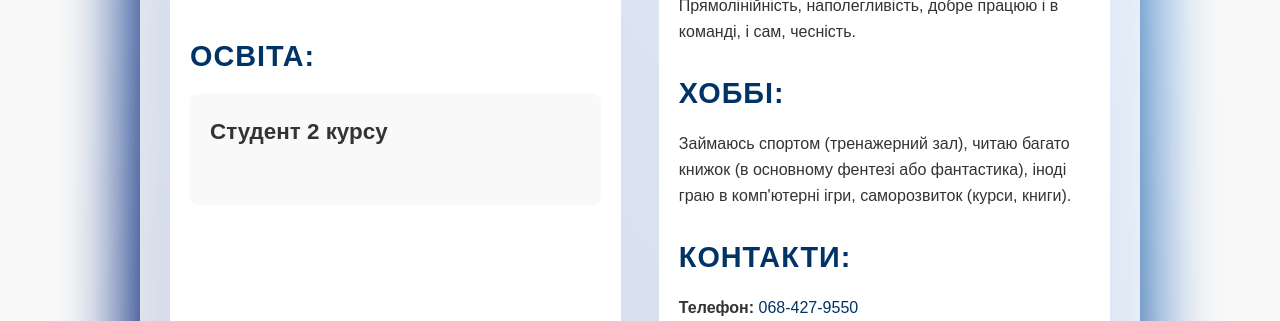
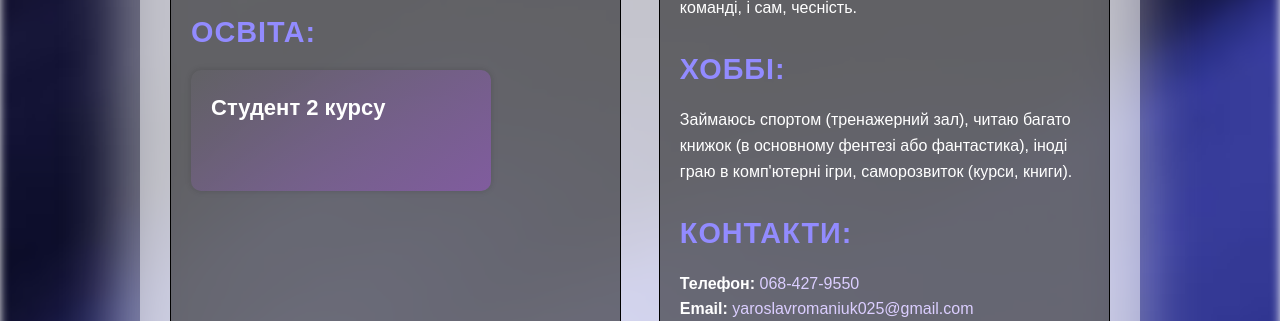
Before and after one commit to Kyrky/CV, a plain HTML site: page index.html in a window 1280 px wide. Shown: the part 1068-1389 px from the top of the page. Drawn offline with Linux system fonts and the light colour scheme; a script that the page names is missing.

Commit message:
Style-Update

```diff
--- a/app.js
+++ b/app.js
@@ -64,10 +64,10 @@ i18next.init({
         ru: {
             translation: {
                 "title": "Резюме",
-                "name": "ФИО: Романюк Ярослав",
+                "name": "Романюк Ярослав",
                 "skills-title": "Стек:",
                 "experience-title": "Опыт:",
-                "experience-details": "Более подробный опыт:",
+                "experience-details": "Более подробный о опыте:",
                 "education-title": "Образование:",
                 "contacts-title": "Контакты:",
                 "phone": "Телефон",
--- a/style.css
+++ b/style.css
@@ -18,7 +18,7 @@ body {
 
 a {
     text-decoration: none;
-    color: #003366;
+    color: #dbceff;
     font-weight: 500;
     transition: color 0.3s ease;
 }
@@ -34,12 +34,11 @@ a:hover {
 }
 
 header {
-    background-color: #003366;
+    background-color: #10013588;
     color: white;
     padding: 15px 20px;
     text-align: center;
     position: relative;
-    border-bottom: 5px solid #00509E;
 }
 
 .language-switch {
@@ -49,7 +48,7 @@ header {
 }
 
 .language-switch button {
-    background-color: #00509E;
+    background-color: #5e566398;
     color: white;
     border: none;
     padding: 16px 25px;
@@ -62,7 +61,7 @@ header {
 }
 
 .language-switch button:hover {
-    background-color: #003366;
+    background-color: #5e5663;
 }
 
 h1 {
@@ -81,9 +80,24 @@ main {
     flex-grow: 1;
     display: flex;
     justify-content: center;
-    margin-top: 40px;
-    padding: 20px;
+    padding: 40px;
+    position: relative; /* Добавляем позиционирование */
+    z-index: 1;
 }
+
+main::before {
+    content: "";
+    position: absolute;
+    top: 0;
+    left: 0;
+    width: 100%;
+    height: 100%;
+    background-image: url(bg.jpg);
+    background-size: cover;
+    filter: blur(5px); /* Размытие только для фона */
+    z-index: -1; /* Помещаем фон позади содержимого */
+}
+
 
 .resume-container {
     width: 90%;
@@ -94,8 +108,9 @@ main {
     justify-content: space-between;
     flex-wrap: wrap;
     position: relative;
-    background: rgba(255, 255, 255, 0.8);
-    box-shadow: 0 6px 20px rgba(0, 0, 0, 0.1);
+    background: rgb(255, 255, 255, 0.5);
+    box-shadow: 0 6px 20px rgb(0, 0, 0, 0.1);
+    color: white;
 }
 
 .resume-container::before {
@@ -103,9 +118,9 @@ main {
     position: absolute;
     top: -20px;
     left: -20px;
-    width: calc(100% + 40px);
+    width: calc(100% + 20px);
     height: calc(100% + 40px);
-    background: linear-gradient(to bottom left, #87CEFA, #1E3A8A);
+    background: rgb(255, 255, 255, 0.5);
     filter: blur(30px);
     z-index: -1;
 }
@@ -113,10 +128,12 @@ main {
 .left-column, .right-column {
     width: 48%;
     padding: 20px;
-    background-color: white;
+    background-color: rgba(0, 0, 0, 0.5);
     border-radius: 10px;
+    border: 1px solid black;
     transition: transform 0.3s ease;
 }
+
 
 .left-column:hover, .right-column:hover {
     transform: translateY(-10px);
@@ -130,13 +147,13 @@ main {
     margin-bottom: 20px;
     text-align: center;
     justify-content: center;
-    border: 3px solid #00509E;
+    border: 3px solid #928bff;
 }
 
 h2, h3 {
     font-size: 1.8em;
     margin-bottom: 15px;
-    color: #003366;
+    color: #928bff;
     font-weight: 600;
     letter-spacing: 1px;
     text-transform: uppercase;
@@ -158,40 +175,55 @@ ul.skills-list, .experience-list {
 }
 
 .card {
-    background-color: #f9f9f9;
+    background: linear-gradient(145deg, #00000000, #805c9e);
+    color: #F3F3E0;
+    border-radius: 10px;
     padding: 20px;
-    margin-bottom: 15px;
-    border-radius: 8px;
-}
+    box-shadow: 0 0 5px rgba(0, 0, 0, 0.1), 0 0 10px rgba(0, 0, 0, 0.05);
+    font-family: 'Arial', sans-serif;
+    width: 300px;
+  }
 
-.card h4 {
-    font-size: 1.4em;
-    margin-bottom: 10px;
-}
+  .card h4 {
+    color: #ffffff;
+    font-size: 22px;
+  }
+
+  .card a {
+    color: #ffe2e2e5;
+    text-decoration: none;
+    font-size: 16px;
+    display: block;
+    margin-top: 10px;
+  }
+
+  .card a:hover {
+    color: #b6b1ff;
+  }
+
 
 .social-links {
     margin-top: 20px;
 }
 
 .social-icon {
-    color: #003366;
+    color: #dbceff;
     font-size: 1.5em;
     margin-right: 15px;
     transition: color 0.3s ease;
 }
 
 .social-icon:hover {
-    color: #00509E;
+    color: #ffffff;
 }
 
 
 
 footer {
-    background-color: #003366;
+    background-color: #011931;
     color: white;
     padding: 10px 20px;
     text-align: center;
-    margin-top: 40px;
 }
 
 footer .footer-content {
@@ -254,6 +286,10 @@ footer .footer-content {
     footer {
         padding: 15px;
     }
+
+    .card {
+        width: 270px;
+    }
 }
 
 @media (max-width: 480px) {
```
Also changed, not shown: bg.jpg (added).
